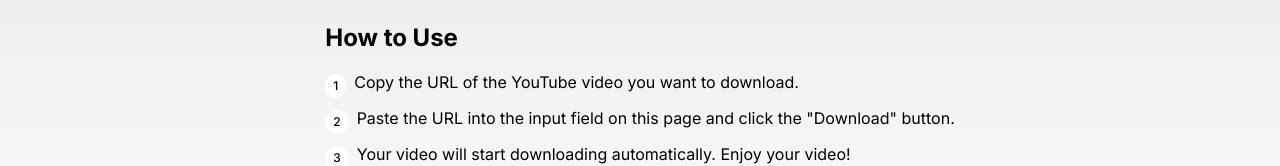
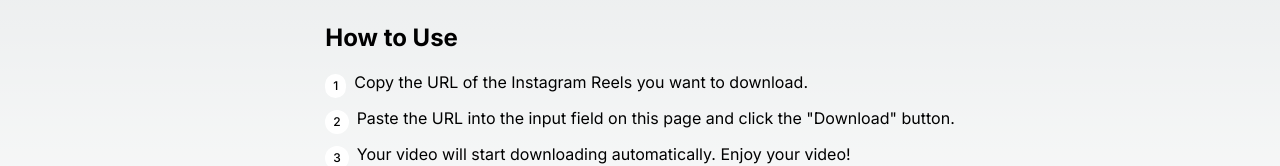
Before and after one commit to muhammadsaefulr/nextjs-sosmed-downloader, a Next.js app: page / in a window 1280 px wide. Shown: the part 496-662 px from the top of the page. Built offline with nearby package versions, Linux system fonts and the light colour scheme.

Commit message:
update: fix typo in yt dl page

```diff
--- a/src/app/page.tsx
+++ b/src/app/page.tsx
@@ -71,7 +71,7 @@
             <div className="mt-1 rounded-full text-black bg-white px-2 py-1 text-xs font-medium ">
               1
             </div>
-            <div>Copy the URL of the YouTube video you want to download.</div>
+            <div>Copy the URL of the Instagram Reels you want to download.</div>
           </li>
           <li className="flex items-start gap-2">
             <div className="mt-1 rounded-full text-black bg-white px-2 py-1 text-xs font-medium ">
```
